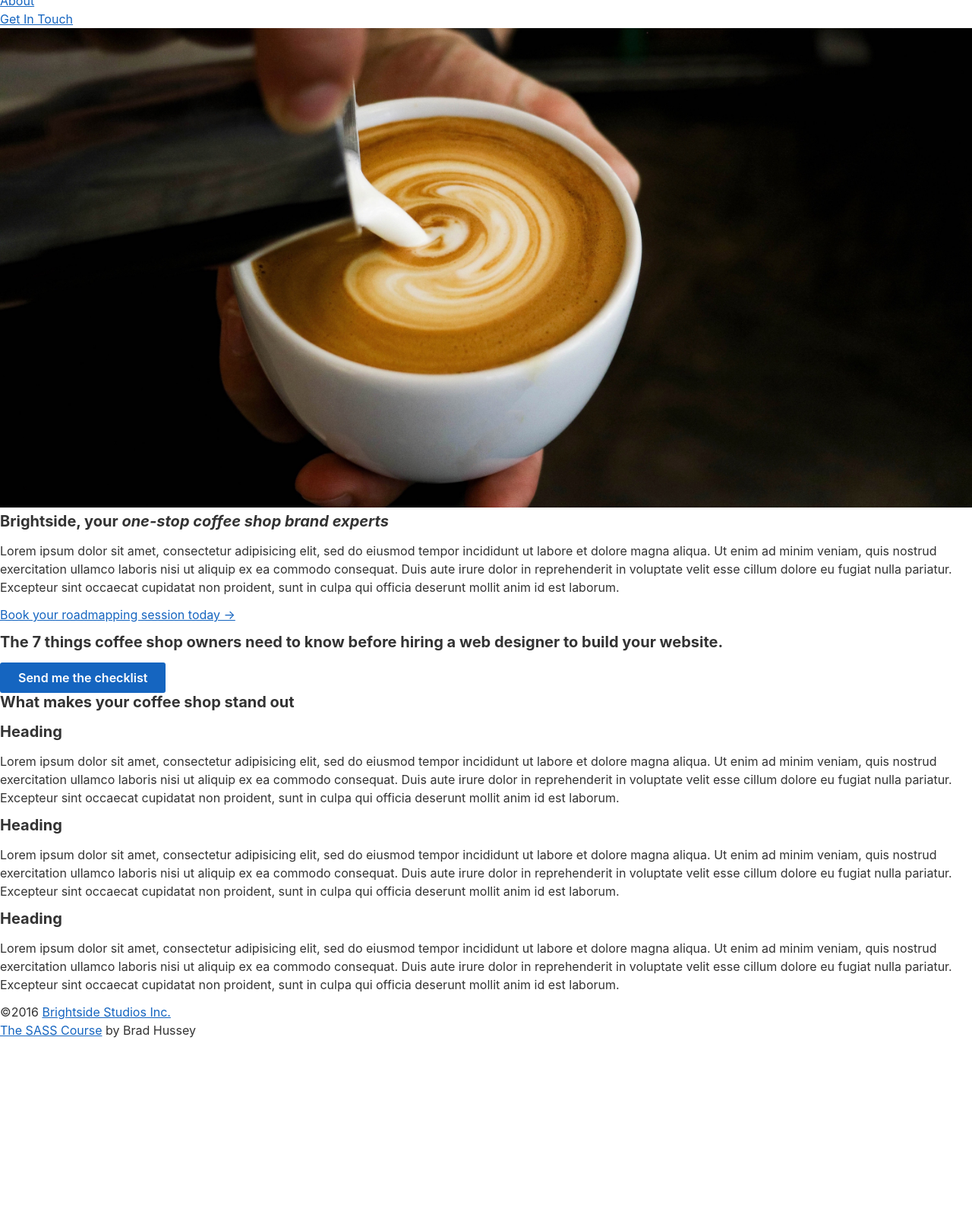
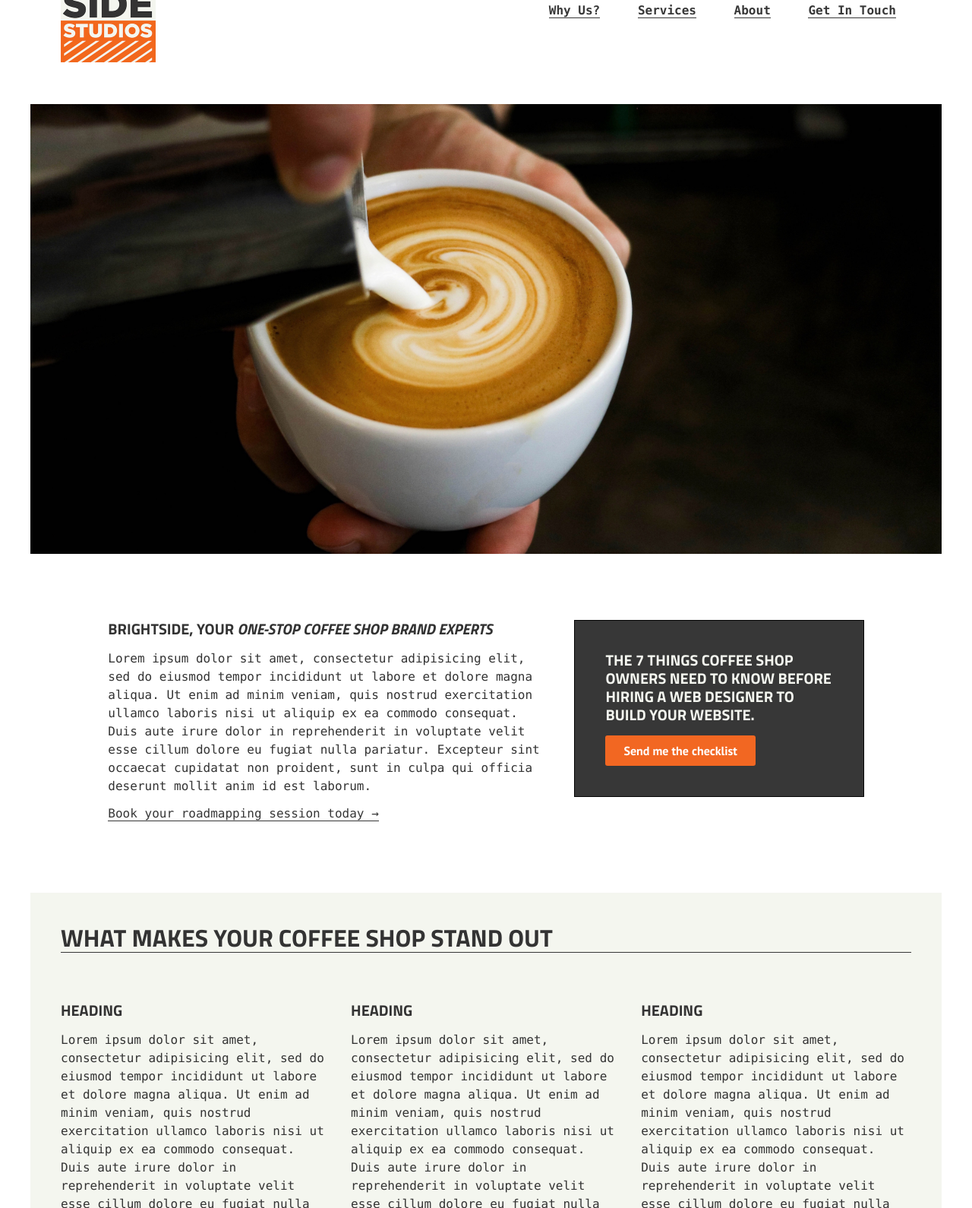
Before and after one commit to ChristopherMaierInc/Tutorials-Learn-SASS, a plain HTML site: page 09_LandingPage/index.html in a window 1280 px wide. Shown: the part 98-1688 px from the top of the page at 76% size. Before the commit the page ends 1466 px from the top, so only its background shows below. Drawn offline with Linux system fonts and the light colour scheme.

Commit message:
09 - Landing Page Complete.

```diff
--- a/09_LandingPage/index.html
+++ b/09_LandingPage/index.html
@@ -45,7 +45,7 @@
         </article>
 
         <aside class="call-to-action">
-          <h3>The 7 things coffee shop owners need to know before hiring a web designer to build your website.</h3>
+          <h4>The 7 things coffee shop owners need to know before hiring a web designer to build your website.</h4>
           <button type="button" name="button">Send me the checklist</button>
         </aside>
       </section>
--- a/09_LandingPage/sass/1-base/_base-dir.sass
+++ b/09_LandingPage/sass/1-base/_base-dir.sass
@@ -3,3 +3,7 @@
    ============================== */
 
 // Import your "base" styles here
+
+@import "common"
+@import "nav"
+@import "footer"
--- /dev/null
+++ b/09_LandingPage/sass/1-base/_common.sass
@@ -0,0 +1,49 @@
+/* COMMON.SASS */
+
+body
+  font-family: $font-stack-consolas
+
+h1,h2,h3,h4,h5,h6
+  font-family: $sans-serif-2
+  text-transform: uppercase
+
+h2
+  font-size: 3em
+
+.wrapper
+  +outer-container
+
+header
+  +clearfix
+  padding: 40px 40px 0
+
+.brand
+  +hide-text
+  margin: 15px 0
+  background: center no-repeat
+  height: 125px
+  width: 125px
+  float: left
+
+  +retina
+  background-image: url('../img/brightside-studios-logo_2x.png')
+  background-size: 125px 125px
+
+a
+  color: $brand-dark
+  border-bottom: 1px solid $brand-dark
+  text-decoration: none
+  &:hover
+    color: $brand-primary
+
+section, aside, article
+  +clearfix
+  margin-top: 40px
+  margin-bottom: 40px
+
+
+#{$all-buttons}
+  font-family: $sans-serif
+  background: $brand-primary
+  &:hover
+    background: shade($brand-primary, 10%)
--- /dev/null
+++ b/09_LandingPage/sass/1-base/_footer.sass
@@ -0,0 +1,5 @@
+/* FOOTER.SASS */
+
+footer
+  text-align: center
+  padding: 40px 0
--- /dev/null
+++ b/09_LandingPage/sass/1-base/_nav.sass
@@ -0,0 +1,9 @@
+/* NAV.SASS */
+
+nav
+  float: right
+  margin-top: 60px
+  font-weight: bold
+  li
+    display: inline-block
+    padding: 0 20px
--- /dev/null
+++ b/09_LandingPage/sass/2-layouts/_home.sass
@@ -0,0 +1,16 @@
+/* HOME.SASS */
+
+.basic-info
+  +clearfix
+
+.about
+  +span-columns(6)
+  +shift(1)
+
+.widgets
+  background: $brand-light
+  padding: 40px
+
+h3
+  font-size: 2em
+  border-bottom: solid 1px $brand-dark
--- a/09_LandingPage/sass/2-layouts/_layouts-dir.sass
+++ b/09_LandingPage/sass/2-layouts/_layouts-dir.sass
@@ -2,3 +2,5 @@
    LAYOUT STYLES
    ============================== */
 // Import your "layouts" styles here
+
+@import "home"
--- /dev/null
+++ b/09_LandingPage/sass/3-modules/_cta.sass
@@ -0,0 +1,9 @@
+/* CTA.SASS */
+
+.call-to-action
+  +span-columns(4)
+  +omega
+  border: solid 1px darken($brand-dark, 20%)
+  padding: 40px
+  background: $brand-dark
+  color: $brand-light
--- a/09_LandingPage/sass/3-modules/_modules-dir.sass
+++ b/09_LandingPage/sass/3-modules/_modules-dir.sass
@@ -3,3 +3,6 @@
    ============================== */
 
 // Import your "modules" styles here
+
+@import "cta"
+@import "widget"
--- /dev/null
+++ b/09_LandingPage/sass/3-modules/_widget.sass
@@ -0,0 +1,4 @@
+/* WIDGET.SASS */
+
+.widget
+  +span-columns(4)
```
Also changed, not shown: 09_LandingPage/.sass-lint.yml (added), 09_LandingPage/css/app.css, 2 other files.
